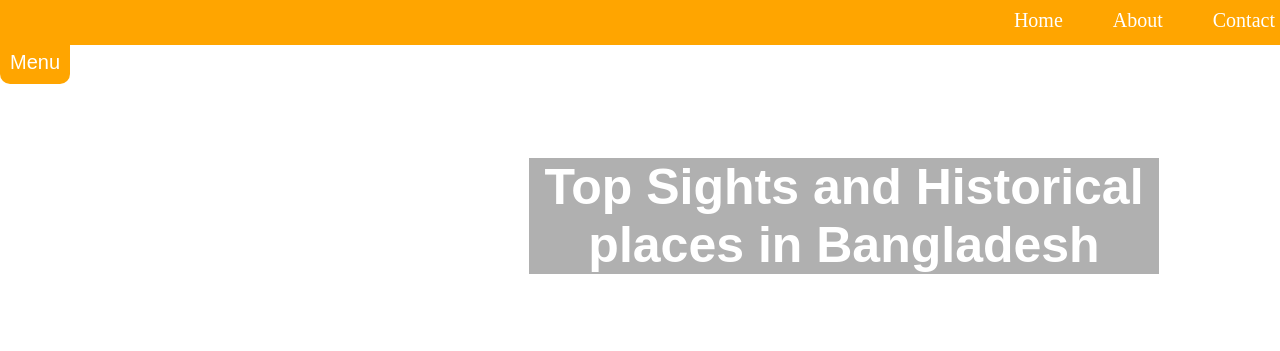
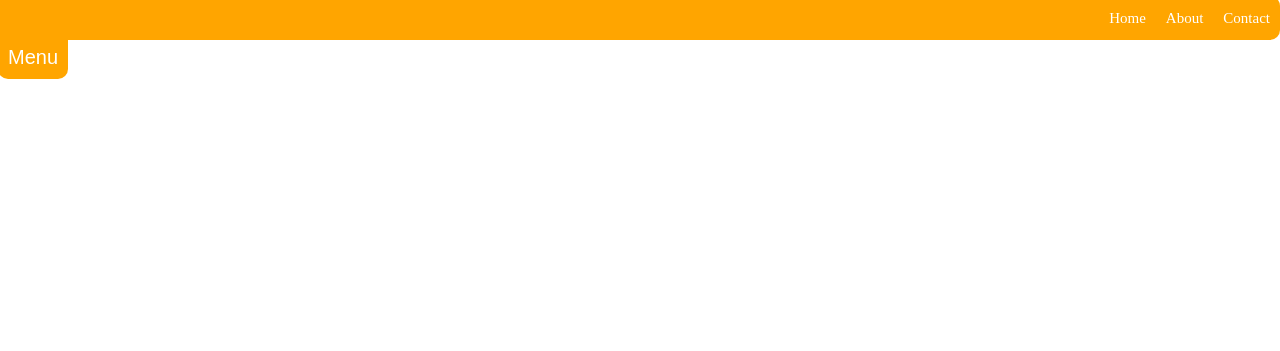
Before and after one commit to Background-Sajjad/ict-project, a plain HTML site: page index.html in a window 1280 px wide. Drawn offline with Linux system fonts and the light colour scheme.

Commit message:
Add files via upload

```diff
--- a/index.html
+++ b/index.html
@@ -9,10 +9,12 @@
 <link href="https://fonts.googleapis.com/css2?family=Merriweather+Sans:wght@300&display=swap" rel="stylesheet">
 		<style>
 		body {
-			padding: 0px;
-			margin: 0px;
 			background: url("bg.jpg");
 			background-repeat: no-repeat;
+		}
+		.container {
+			width: 100vw;
+			height: 100vh;
 		}
 /* .bg {
 			background-image: url("bg.jpg");
@@ -26,44 +28,45 @@
 			/* font-family: 'Merriweather Sans', sans-serif; */
 			font-family: "Segeo UI", sans-serif;
 			font-weight: bold;
-			font-size: 50px;
-			border: 4px solid #ffffff;
-			background-color: #56565677;
-		}
-		#bottomBR {
-			border-bottom: none;
-		}
-		#topBR {
-			border-top: none;
+			font-size: 2em;
+		/*	background-color: #56565677; */
 		}
 		.p2 {
-			display: block;
+			display: inline;
+		/*	border: 2px solid red;*/
 			color: white;
-			font-family: sans-serif;
-			font-weight: bold;
-			font-size: 25px;
-			margin: -80% auto;
+			display: flex;
+			align-items: center;
+			width: 100vw;
+			margin: auto;
 			text-align: center;
-		/*	border: 2px solid red; */
-  		margin-left: 1000%;
-			width: 400%;
+			justify-content: center;
 		}
 		#para:hover {
 			color: #ffff78;
 		}
 		.alignment {
-			display: inline-block;
-			margin: 100% auto;
-			width: 900%;
+			position: relative;
+			display: block;
+			display: flex;
+			justify-content: center;
+			width: 100vw;
+			margin: auto;
+			margin-top: 5em;
+			align-items: center;
 			text-align: center;
-			margin-left: 750%;
+		/*	border: 4px solid white; */
 		}
 		.navigation {
+			position: relative;
+			width: 100vw;
+			margin: auto;
 			background-color: orange;
 			color: white;
 			border-top-right-radius: 10px;
 			border-bottom-right-radius: 10px;
-			margin: -20px;
+			margin-top: -20px;
+			left: -8px;
 		}
 		.navigation ul{
 			overflow: auto;
@@ -71,13 +74,13 @@
 		.navigation li {
 			float: right;
 			list-style: none;
-			margin: 13px 20px;
+			margin: 13px auto;
 		}
 		.navigation li a {
-			padding: 5px 5px;
+			padding: 8px 10px;
 			text-decoration: none;
 			color: white;
-			font-size: 20px;
+			font-size: 15px;
 		}
 
 		.dropbtn{
@@ -92,9 +95,11 @@
 		.dropdown {
 			position: relative;
 			display: inline-block;
-			/*border: 2px solid red; */
+		/*	border: 2px solid red; */
 			width: 70px;
 			height: 35px;
+			margin-left: -10px;
+			top: -20px;
 
 		}
 		.dropdown-content {
@@ -121,6 +126,7 @@
 		</style>
 	</head>
 	<body>
+		<div class="container">
 		<header>
 			<nav class="navigation">
 				<ul>
@@ -144,11 +150,12 @@
 
 			</div>
 		<div>
-			<p class=" alignment text1">Top Sights and Historical <br> places in Bangladesh</p>
+			<div class=" alignment text1">Top Sights and Historical <br> places in Bangladesh</div>
       <!--<p id="topBR" class="alignment text1">in Bangladesh</p>-->
 		</div>
 		<div>
 			<p id="para" class="p2"> Plan your next trip!</p>
 		</div>
+	</div>
 	</body>
 </html>
```
